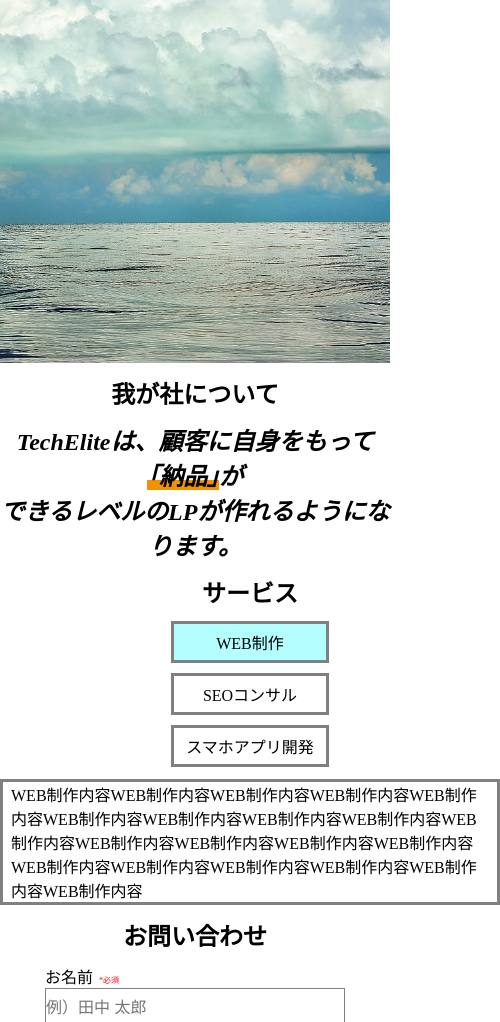
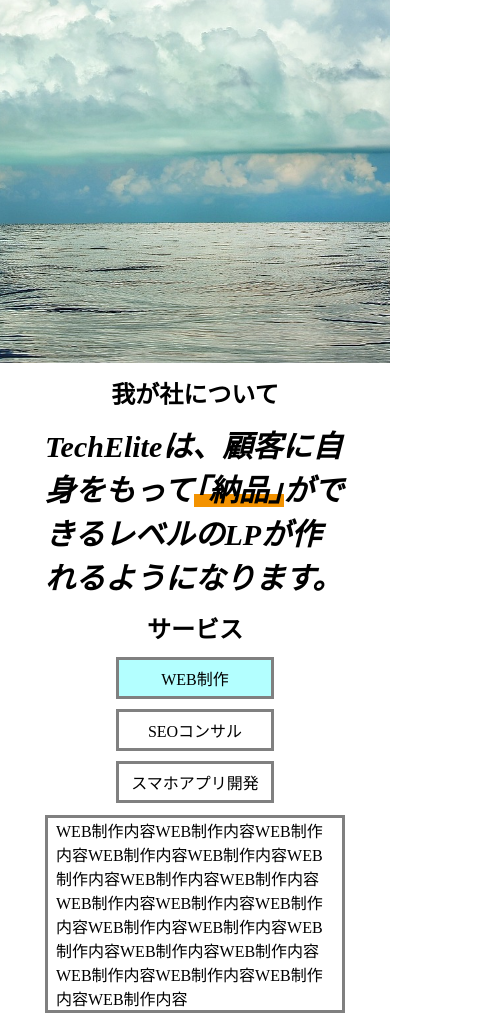
Before and after one commit to shoutarou123/task-4, a plain HTML site: page index.html in a window 390 px wide. Shown: the part 481-1503 px from the top of the page, 500 px wide, since content can reach past the window. Drawn offline with nearby package versions, Linux system fonts and the light colour scheme.

Commit message:
about_content p 記述修正。css @media 記述順修正。

```diff
--- a/css/style.css
+++ b/css/style.css
@@ -103,9 +103,13 @@ h2 {
 }
 
 .about_content h2,
-.contact_content h2,
-.about_content p {
+.contact_content h2 {
   text-align: center;
+}
+
+.about_content {
+  width: 610px;
+  margin: 0 auto;
 }
 
 .about_content p {
@@ -215,26 +219,21 @@ form select {
   font-size: 30px;
 }
 
-@media screen and (max-width: 460px) {
-  .kv_content p {
-    font-size: 26px;
-  }
-}
-
-@media screen and (max-width: 530px) {
-  .about_content p {
-    font-size: 16px;
+@media screen and (max-width: 730px) {
+  .about_content {
+    width: 500px;
   }
 
   .service_content {
-    width: 300px;
+    width: 500px;
   }
 
-  form label,
-  form input,
-  form select,
-  .required_message {
-    width: 300px;
+  .service_btn_content {
+    width: 500px;
+  }
+  .service_btn {
+    width: 140px;
+    padding: 6px;
   }
 }
 
@@ -276,8 +275,8 @@ form select {
     font-size: 40px;
   }
 
-  .about_content p {
-    font-size: 20px;
+  .about_content {
+    width: 500px;
   }
 
   .service_content {
@@ -296,20 +295,25 @@ form select {
   }
 }
 
-@media screen and (max-width: 730px) {
-  .about_content p {
-    font-size: 24px;
+@media screen and (max-width: 530px) {
+  .about_content {
+    width: 300px;
   }
 
   .service_content {
-    width: 500px;
+    width: 300px;
   }
 
-  .service_btn_content {
-    width: 500px;
-  }
-  .service_btn {
-    width: 140px;
-    padding: 6px;
+  form label,
+  form input,
+  form select,
+  .required_message {
+    width: 300px;
   }
 }
+
+@media screen and (max-width: 460px) {
+  .kv_content p {
+    font-size: 26px;
+  }
+}
--- a/index.html
+++ b/index.html
@@ -46,8 +46,7 @@
 
     <div class="about_content">
       <h2>我が社について</h2>
-      <p>TechEliteは、顧客に自身をもって<span class="underber_text">「納品」</span>が</p>
-      <p>できるレベルのLPが作れるようになります。</p>
+      <p>TechEliteは、顧客に自身をもって<span class="underber_text">「納品」</span>ができるレベルのLPが作れるようになります。</p>
     </div>
     <div class="service_content">
       <h2>サービス</h2>
```
